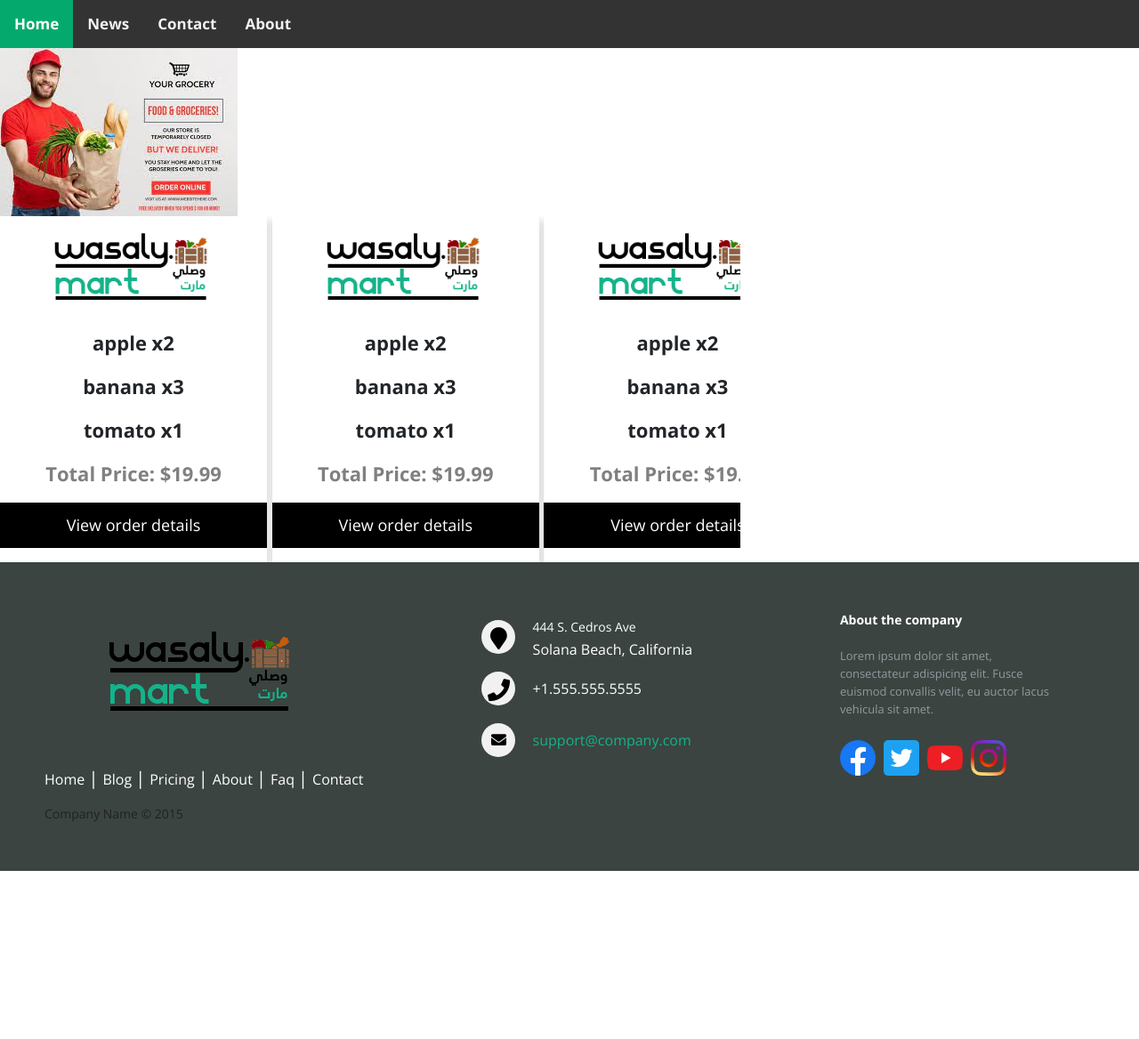
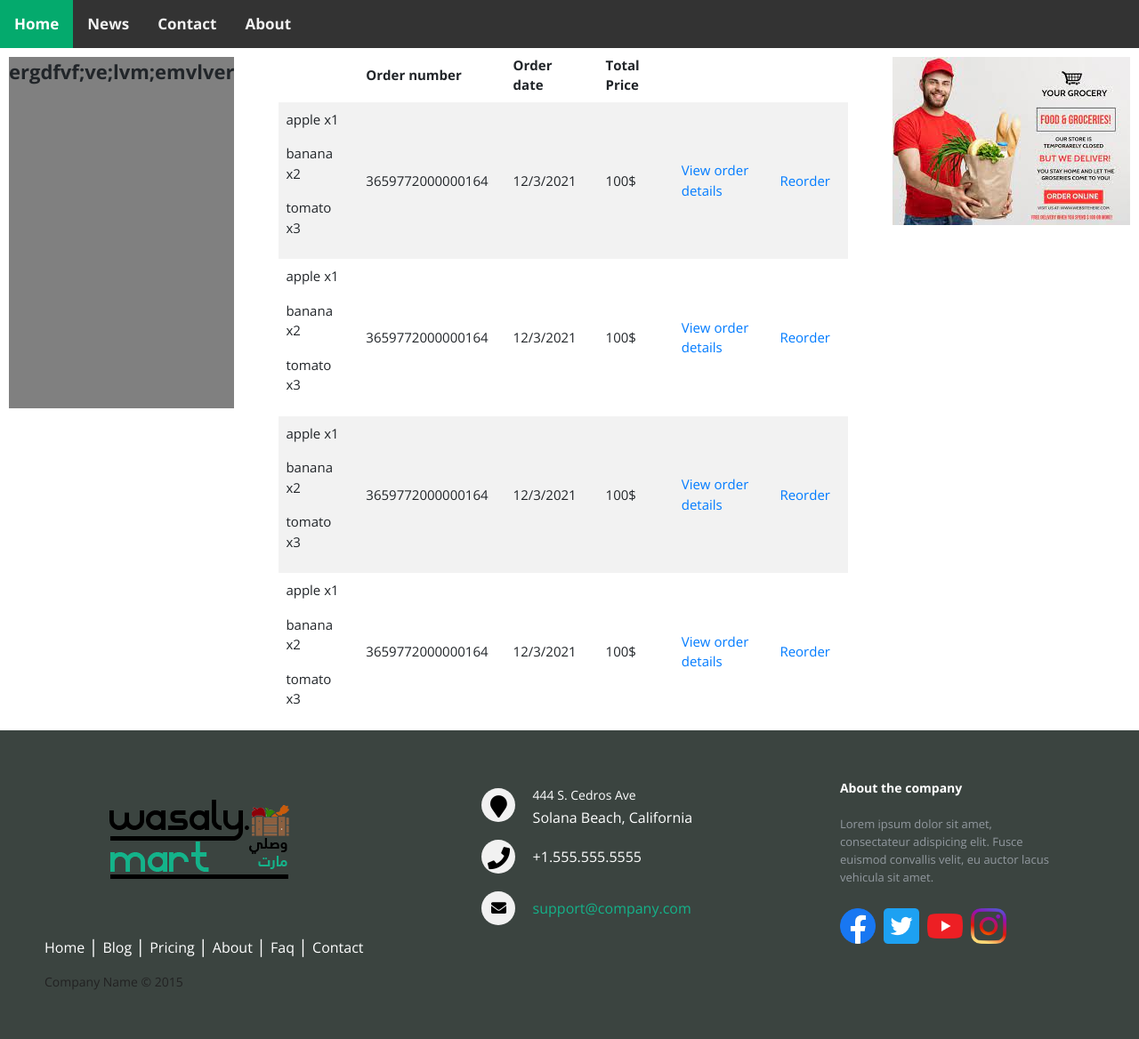
Before and after one commit to Seifeldin-Khalil/wasaly, a PHP site: the page made by Order History.html in a window 1280 px wide. Shown: the whole page at 89% size. Before the commit the page ends 979 px from the top, so only its background shows below. Run offline with PHP 8.4, Linux system fonts and the light colour scheme; some libraries are stand-ins or nearby versions.

Commit message:
edit order history

```diff
--- a/CSS/hagrassstyle.css
+++ b/CSS/hagrassstyle.css
@@ -94,3 +94,34 @@ body {
     margin: auto;
     font-size: 15px;
 }
+/*     order history card view     */
+
+.gridorderhistory{
+    display: grid;
+    column-gap: 50px;
+    grid-template-columns: auto auto auto;
+}
+.ads{
+    margin: 10px 10px 0 0;
+}
+.filter{
+    height: 395px;
+    margin: 10px 0 10px 10px;
+    background: gray;
+}
+.orderHistory {
+    border-collapse: collapse;
+    width: 100%;
+}
+.orderHistory tr th, .orderHistory tr td{
+    font-size: 15px;
+    font-weight: normal;
+    text-align: left;
+    padding: 8px 20px 8px 8px;
+}
+.orderHistory tr th{
+    font-weight: bold;
+}
+.orderHistory tr:nth-child(even) {
+    background-color: #f2f2f2;
+}
--- a/CSS/stylesheet.css
+++ b/CSS/stylesheet.css
@@ -17,6 +17,8 @@ body {
     width: 100%;
     display: inline-block;
     background: #ffffff;
+    height: 50vh;
+    text-align: center;
     font-size: 22px;
     font-weight: 700;
     margin-top: 100px;
@@ -560,43 +562,3 @@ body {
 .avatar.bg-primary i {
     font-size: 14px
 }
-
-/*     order history card view     */
-
-.orderitem {
-    box-shadow: 0 4px 8px 0 rgba(0, 0, 0, 0.2);
-    max-width: 300px;
-    margin: auto;
-    text-align: center;
-    font-family: arial;
-    display:inline-block;
-}
-
-.price {
-    color: grey;
-    font-size: 22px;
-}
-
-.orderitem button {
-    border: none;
-    outline: 0;
-    padding: 12px;
-    color: white;
-    background-color: #000;
-    text-align: center;
-    cursor: pointer;
-    width: 100%;
-    font-size: 18px;
-}
-
-.orderitem button:hover {
-    opacity: 0.7;
-}
-
-.scrollhoriz{
-    overflow-x: scroll;
-    overflow-y: hidden;
-    white-space: nowrap;
-    width: 65%;
-
-}
--- a/Order History.html
+++ b/Order History.html
@@ -17,65 +17,83 @@
     </div>
 
     <div class = "gridorderhistory">
-        <div class = "ads">
+        <div class = "filter">
+            <p>ergdfvf;ve;lvm;emvlver</p>
+        </div>
+
+            <div>
+                <table class = "orderHistory">
+                    <tr>
+                        <th></th>
+                        <th>Order number</th>
+                        <th>Order date</th>
+                        <th>Total Price</th>
+
+                    </tr>
+                    <tr>
+                        <td>
+                            <div>
+                                <p>apple x1</p>
+                                <p>banana x2</p>
+                                <p>tomato x3</p>
+                            </div>
+                        </td>
+                        <td>3659772000000164</td>
+                        <td>12/3/2021</td>
+                        <td>100$</td>
+                        <td><a href = "#">View order details</a></td>
+                        <td><a href = "#">Reorder</a></td>
+                    </tr>
+
+                    <tr>
+                        <td>
+                            <div>
+                                <p>apple x1</p>
+                                <p>banana x2</p>
+                                <p>tomato x3</p>
+                            </div>
+                        </td>
+                        <td>3659772000000164</td>
+                        <td>12/3/2021</td>
+                        <td>100$</td>
+                        <td><a href = "#">View order details</a></td>
+                        <td><a href = "#">Reorder</a></td>
+                    </tr>
+
+                    <tr>
+                        <td>
+                            <div>
+                                <p>apple x1</p>
+                                <p>banana x2</p>
+                                <p>tomato x3</p>
+                            </div>
+                        </td>
+                        <td>3659772000000164</td>
+                        <td>12/3/2021</td>
+                        <td>100$</td>
+                        <td><a href = "#">View order details</a></td>
+                        <td><a href = "#">Reorder</a></td>
+                    </tr>
+
+                    <tr>
+                        <td>
+                            <div>
+                                <p>apple x1</p>
+                                <p>banana x2</p>
+                                <p>tomato x3</p>
+                            </div>
+                        </td>
+                        <td>3659772000000164</td>
+                        <td>12/3/2021</td>
+                        <td>100$</td>
+                        <td><a href = "#">View order details</a></td>
+                        <td><a href = "#">Reorder</a></td>
+                    </tr>
+                </table>
+            </div>
+                <div class = "ads">
             <img src = "imgs/ad.jfif">
-
-            <div class = "scrollhoriz">
-                <div class="orderitem">
-                    <img src="/imgs/final_footer.png" alt="Denim Jeans" style="width:100%">
-                    <p>apple x2</p>
-                    <p>banana x3</p>
-                    <p>tomato x1</p>
-                    <p class="price">Total Price: $19.99</p>
-                    <p></p>
-                    <p><button>View order details</button></p>
-                </div>
-                <div class="orderitem">
-                    <img src="/imgs/final_footer.png" alt="Denim Jeans" style="width:100%">
-                    <p>apple x2</p>
-                    <p>banana x3</p>
-                    <p>tomato x1</p>
-                    <p class="price">Total Price: $19.99</p>
-                    <p></p>
-                    <p><button>View order details</button></p>
-                </div>
-                <div class="orderitem">
-                    <img src="/imgs/final_footer.png" alt="Denim Jeans" style="width:100%">
-                    <p>apple x2</p>
-                    <p>banana x3</p>
-                    <p>tomato x1</p>
-                    <p class="price">Total Price: $19.99</p>
-                    <p></p>
-                    <p><button>View order details</button></p>
-                </div>
-                <div class="orderitem">
-                    <img src="/imgs/final_footer.png" alt="Denim Jeans" style="width:100%">
-                    <p>apple x2</p>
-                    <p>banana x3</p>
-                    <p>tomato x1</p>
-                    <p class="price">Total Price: $19.99</p>
-                    <p></p>
-                    <p><button>View order details</button></p>
-                </div>
-                <div class="orderitem">
-                    <img src="/imgs/final_footer.png" alt="Denim Jeans" style="width:100%">
-                    <p>apple x2</p>
-                    <p>banana x3</p>
-                    <p>tomato x1</p>
-                    <p class="price">Total Price: $19.99</p>
-                    <p></p>
-                    <p><button>View order details</button></p>
-                </div>
-                <div class="orderitem">
-                    <img src="/imgs/final_footer.png" alt="Denim Jeans" style="width:100%">
-                    <p>apple x2</p>
-                    <p>banana x3</p>
-                    <p>tomato x1</p>
-                    <p class="price">Total Price: $19.99</p>
-                    <p></p>
-                    <p><button>View order details</button></p>
-                </div>
-            </div>
+        </div>
         </div>
 <footer class="footer-distributed">
 
```
